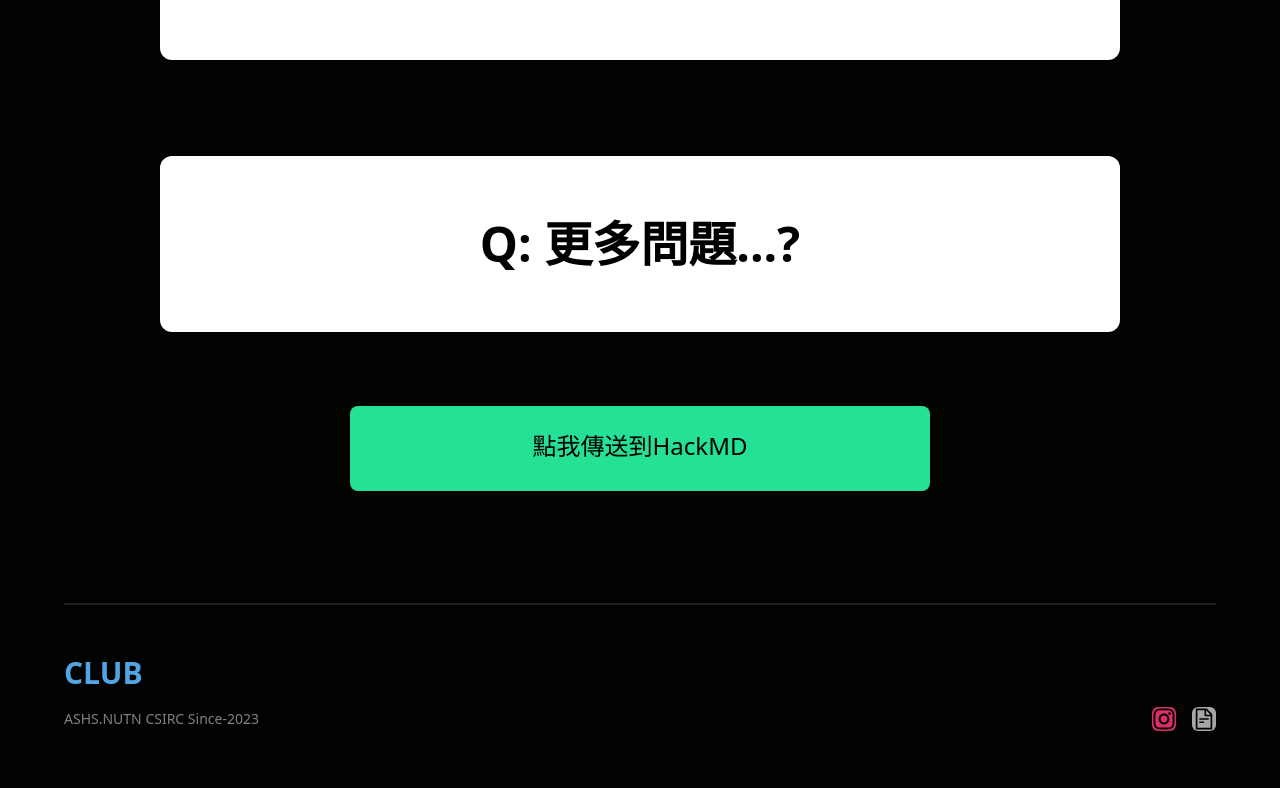
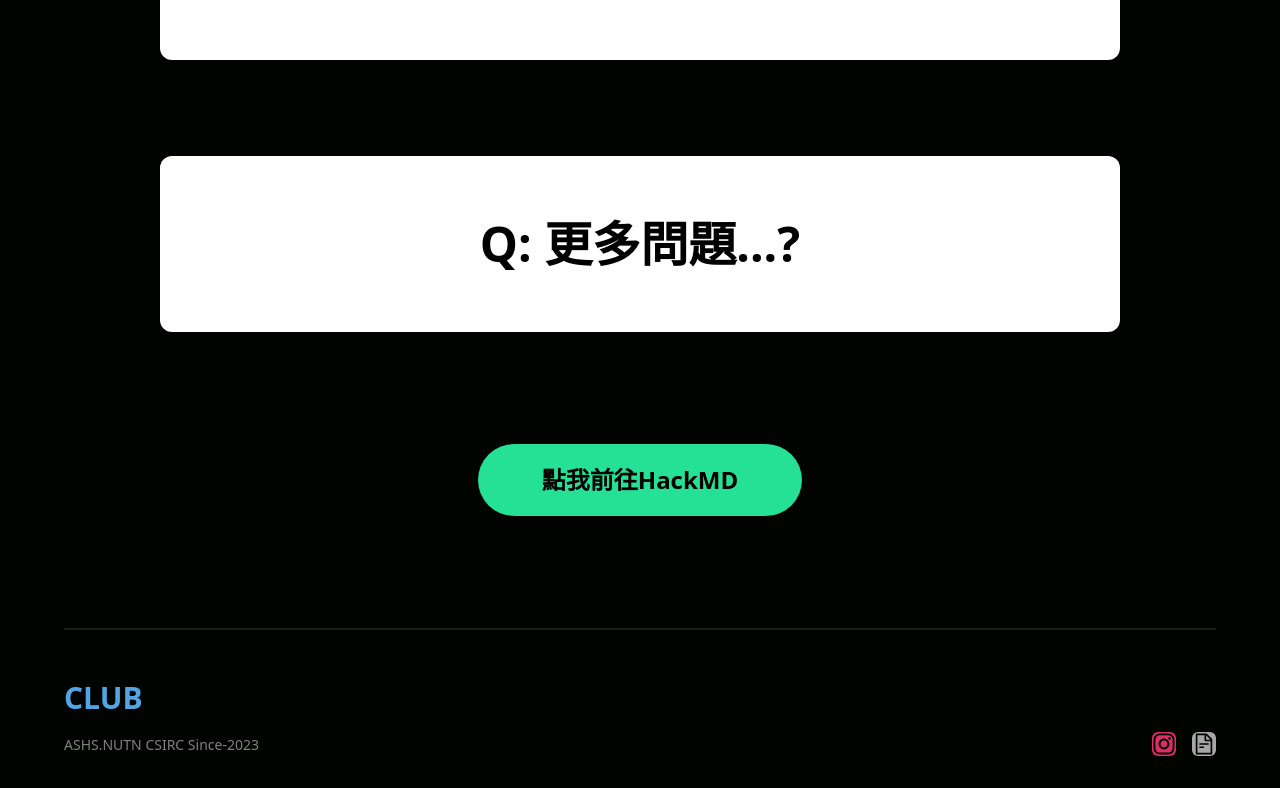
Before and after one commit to YuDong-0222/clubwebsite, a React (Create React App) app: page / in a window 1280 px wide. Shown: the part 4425-5213 px from the top of the page. Before the commit the page ends 5188 px from the top, so only its background shows below. Built offline with nearby package versions, Linux system fonts and the light colour scheme.

Commit message:
FAQ animation optimize

```diff
--- a/src/components/Faq.jsx
+++ b/src/components/Faq.jsx
@@ -4,7 +4,7 @@ import { fadeIn } from '../utils/motion';
 import Typed from 'react-typed';
 import 'react-typed/dist/animatedCursor.css';
 import data from '../constants';
-import { staggerContainer } from '../utils/motion';
+import { staggerContainer, slideIn } from '../utils/motion';
 
 const Faq = () => {
   const [cardStates, setCardStates] = useState([]);
@@ -67,21 +67,23 @@ const Faq = () => {
               ))}
           </div>
           {/* QACards End */}
-
-            <div className='min-w-[360px] max-w-[580px] sm:w-[360px] sm:h-[85px] sm:mt-[7%] md:w-[580px]  bg-[#25e196] rounded-lg font-medium my-y mx-auto py-3  md:mt-[3%] lg:mt-[2%] hover:bg-[#52b689] active:bg-[#19a880] focus:outline-none focus:ring focus:ring-[#022d4e] text-2xl text-black'>
+          <div className='flex mt-[5%] items-center flex-col gap-5'>
+            <motion.div
+              whileHover={{ scale: 1.3 }}
+              whileTap={{ scale: 0.9 }}
+              transition={{ type: "Tween", stiffness: 400, damping: 10 }}
+              variants={slideIn('left', 'pop', 1.2, 1)}
+              className='justify'
+            >
               <a href="https://hackmd.io/@YuDong/tntcsh_csirc#FAQ---%E7%A4%BE%E5%9C%98%E5%B8%B8%E8%A6%8B%E5%95%8F%E9%A1%8C%E9%9B%86" target='_blank' rel='noopener noreferrer'>
-                <motion.div
-                  whileHover={{ scale: 1.1 }}
-                  transition={{ type: "spring", stiffness: 400, damping: 10 }}
-                  className='max-w-[580px] min-w-[360px]'
-                >
-                  <button className='mt-3'>
-                    點我傳送到HackMD
-                  </button>
-                </motion.div>
+                <button type="button" className="flex items-center h-fit py-5 px-16 bg-[#25E196] rounded-full gap-[12px]">
+                  <span className="text-black font-bold text-2xl">
+                    點我前往HackMD
+                  </span>
+                </button>
               </a>
-            </div>
-            {/* </motion.div> */}
+            </motion.div>
+          </div>
         </motion.div>
       </div>
     </motion.div>
```
